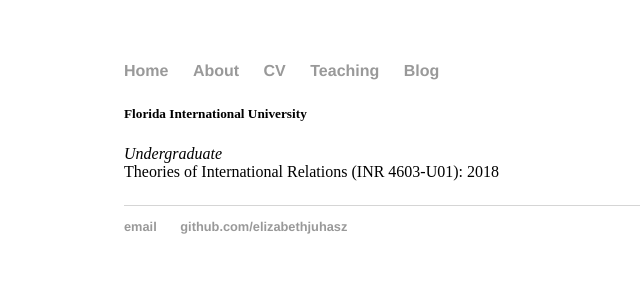
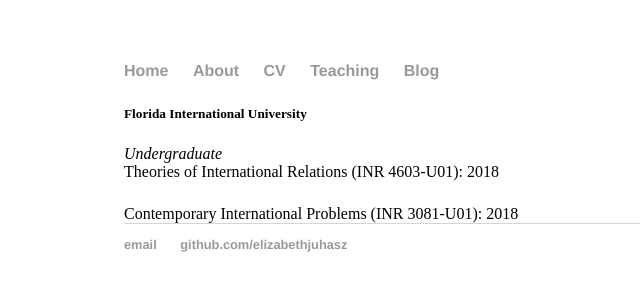
Before and after one commit to elizabethjuhasz/elizabethjuhasz.github.io, a Jekyll site: the page built from teaching/index.html, in a window 1280 px wide. Shown: the top 300 px of the page, without its empty margins (68-708 px from the left). Built offline with Jekyll 4.4.1, drawn with Linux system fonts in a browser that asks for light colours.

Commit message:
Update index.html

```diff
--- a/teaching/index.html
+++ b/teaching/index.html
@@ -6,4 +6,5 @@ title: Teaching
 			<p><h5><b>Florida International University</h5></b>
 			<i>Undergraduate</i><br/>
 			Theories of International Relations (INR 4603-U01): 2018</p>
+			Contemporary International Problems (INR 3081-U01): 2018<br/>
 		</div>
```
